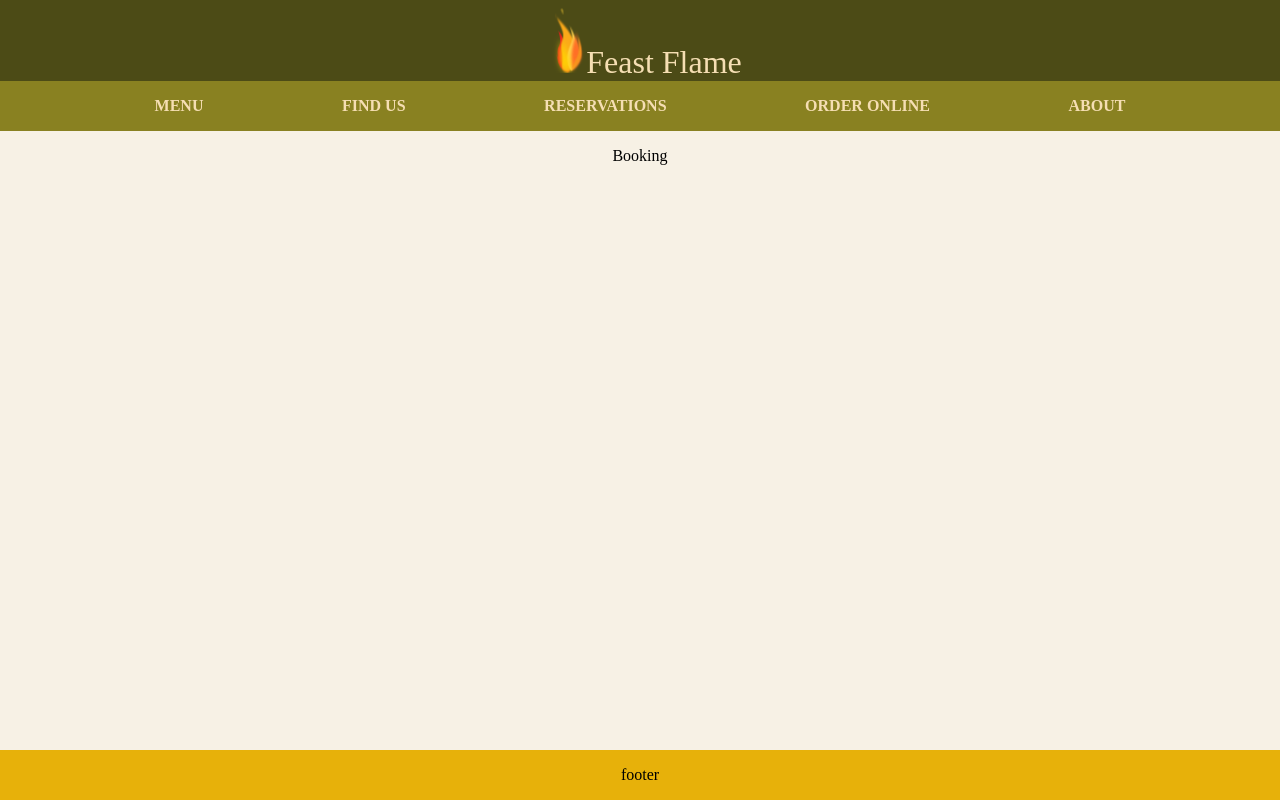
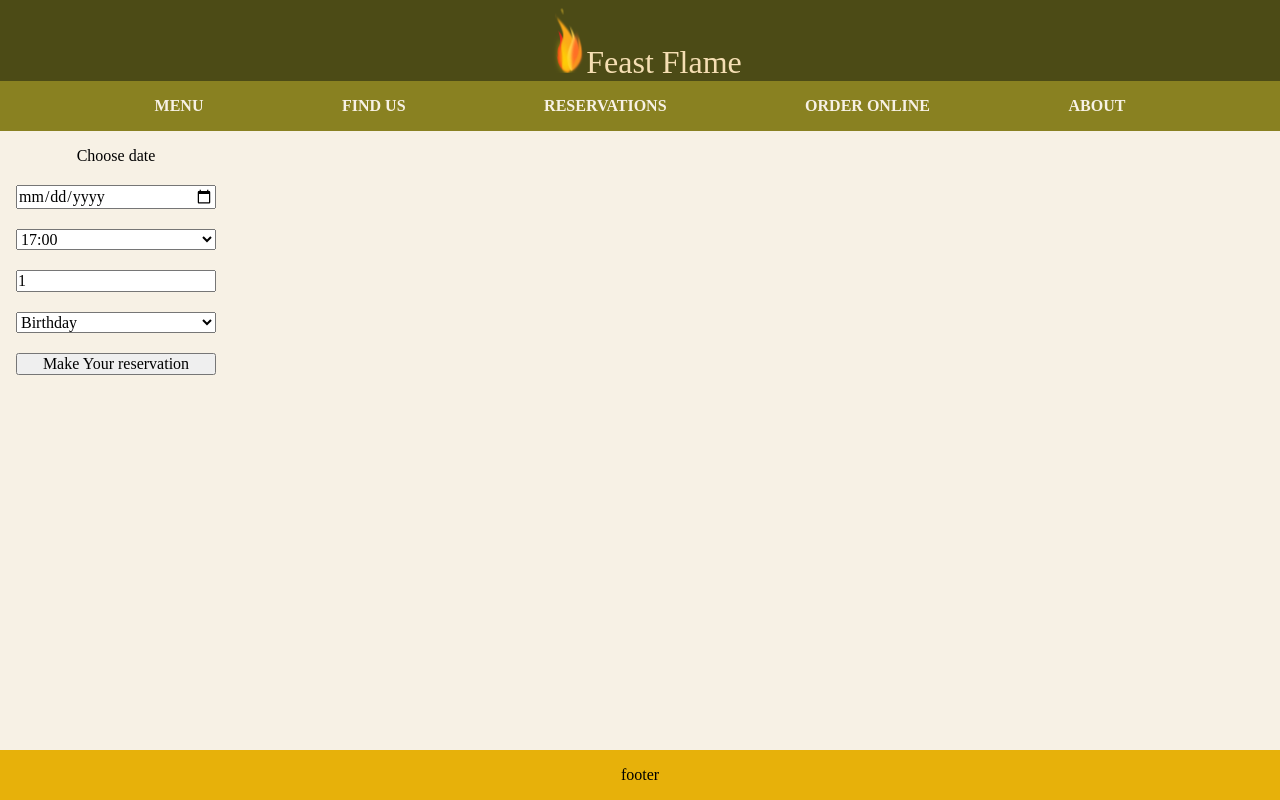
Before and after one commit to Wayattearp/Feast-flame, a React (Create React App) app: page /booking in a window 1280 px wide. Built offline with nearby package versions, Linux system fonts and the light colour scheme; a web font is replaced by a local one.

Commit message:
Add icon, set up booking form

```diff
--- a/public/index.html
+++ b/public/index.html
@@ -3,7 +3,6 @@
 
 <head>
   <meta charset="utf-8" />
-  <link rel="icon" href="%PUBLIC_URL%/favicon.ico" />
   <meta name="viewport" content="width=device-width, initial-scale=1" />
   <meta name="description"
     content="Make online table reservations at Feast Flame, a delightful restaurant known for its delicious cuisine and cozy ambiance. Reserve your table now and experience a memorable dining experience.">
@@ -14,10 +13,10 @@
   <link rel="apple-touch-icon" href="%PUBLIC_URL%/pan.png" />
   <link rel="preconnect" href="https://fonts.googleapis.com">
   <link rel="preconnect" href="https://fonts.gstatic.com" crossorigin>
+  <link rel="shortcut icon" type="image/png" href="%PUBLIC_URL%/flame.png" />
   <link
     href="https://fonts.googleapis.com/css2?family=Pattaya&family=Kurale&family=Ledger&family=Maitree:wght@300&display=swap"
     rel="stylesheet">
-  <link rel="shortcut icon" type="image/png" href="../public/flame.png" />
   <!--
       Notice the use of %PUBLIC_URL% in the tags above.
       It will be replaced with the URL of the `public` folder during the build.
--- a/src/App.css
+++ b/src/App.css
@@ -92,7 +92,7 @@ nav {
 
 nav a {
   position: relative;
-  color: wheat;
+  color: #F7F1E5;
   font-weight: 600;
 }
 
@@ -115,6 +115,12 @@ nav a:after {
 nav a:hover:after {
   opacity: 1;
   transform: translateY(0px);
+}
+
+nav a:hover {
+  transition: all 0.2s;
+  color: #faefd3;
+  text-shadow: 0 0 1px rgba(250, 239, 211, 0.9);
 }
 
 main {
--- a/src/App.js
+++ b/src/App.js
@@ -6,7 +6,7 @@ import Footer from './components/Footer';
 import Header from './components/Header';
 import Main from './components/Main';
 import Nav from './components/Nav';
-import Booking from './components/Booking';
+import Booking from './components/Booking/Booking';
 
 function App() {
   return (
--- a/src/components/Booking.jsx
+++ b/src/components/Booking/Booking.jsx
@@ -1,9 +1,10 @@
 import React from 'react';
+import Form from './Form';
 
 function Booking() {
     return (
         <div className='booking'>
-            Booking
+            <Form/>
         </div>
     )
 }
--- /dev/null
+++ b/src/components/Booking/Form.jsx
@@ -0,0 +1,42 @@
+import React, { useState } from 'react';
+
+function Form() {
+    const [date, setDate] = useState('');
+    const [time, setTime] = useState('');
+    const [guests, setGuests] = useState(1);
+    const [occasion, setOccasion] = useState('');
+    const [availableTimes] = useState(['17:00', '18:00', '19:00', '20:00', '21:00', '22:00']);
+
+    return (
+        <form style={{ display: 'grid', maxWidth: '200px', gap: '20px' }}>
+            <label htmlFor="res-date">Choose date</label>
+            <input type="date" id="res-date" value={date} onChange={(e) => setDate(e.target.value)} />
+
+            <select id="res-time" value={time} onChange={(e) => setTime(e.target.value)}>
+                {/* Populate options from the availableTimes state */}
+                {availableTimes.map((time) => (
+                    <option key={time}>{time}</option>
+                ))}
+            </select>
+
+            <input
+                type="number"
+                placeholder="1"
+                min="1"
+                max="10"
+                id="guests"
+                value={guests}
+                onChange={(e) => setGuests(parseInt(e.target.value))}
+            />
+
+            <select id="occasion" value={occasion} onChange={(e) => setOccasion(e.target.value)}>
+                <option>Birthday</option>
+                <option>Anniversary</option>
+            </select>
+
+            <input type="submit" value="Make Your reservation" />
+        </form>
+    );
+}
+
+export default Form;
```
